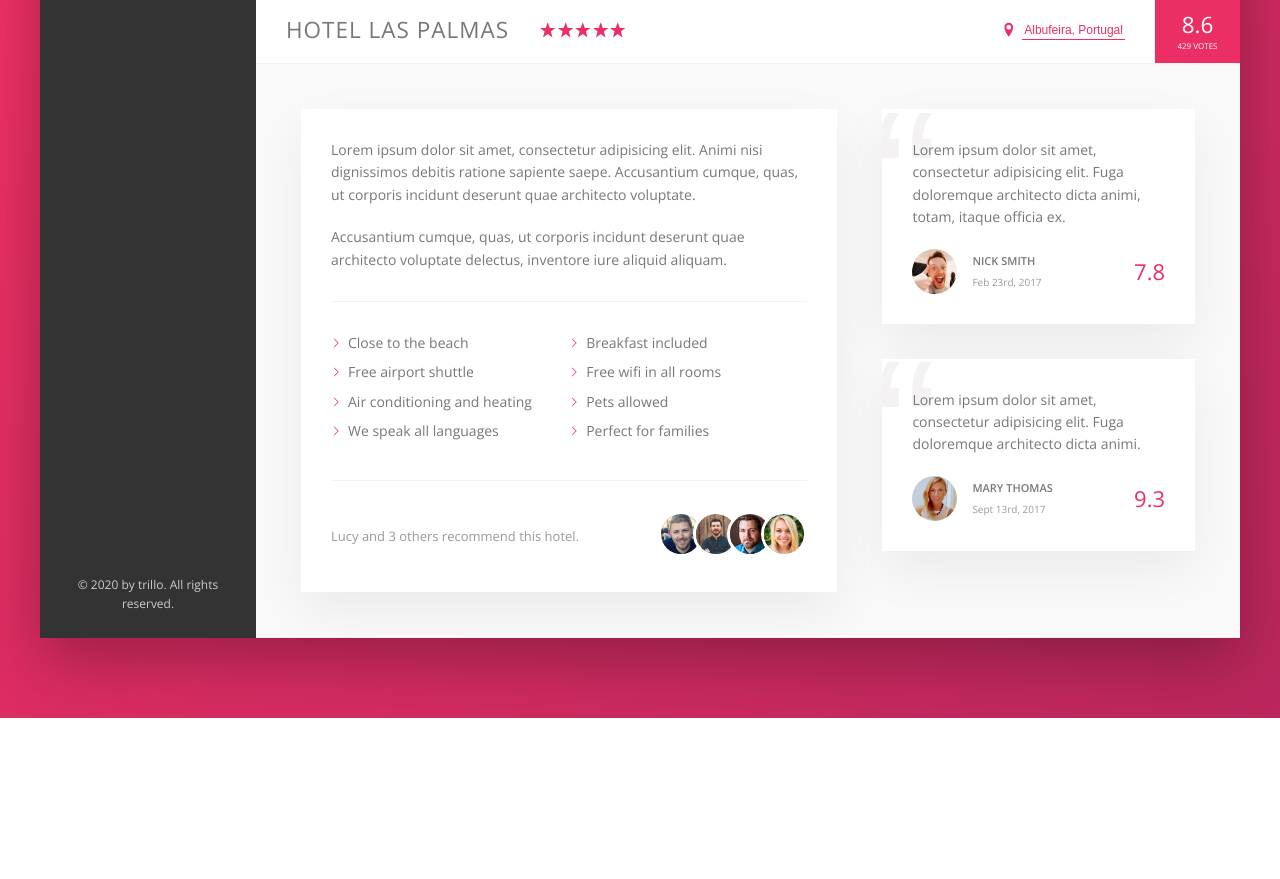
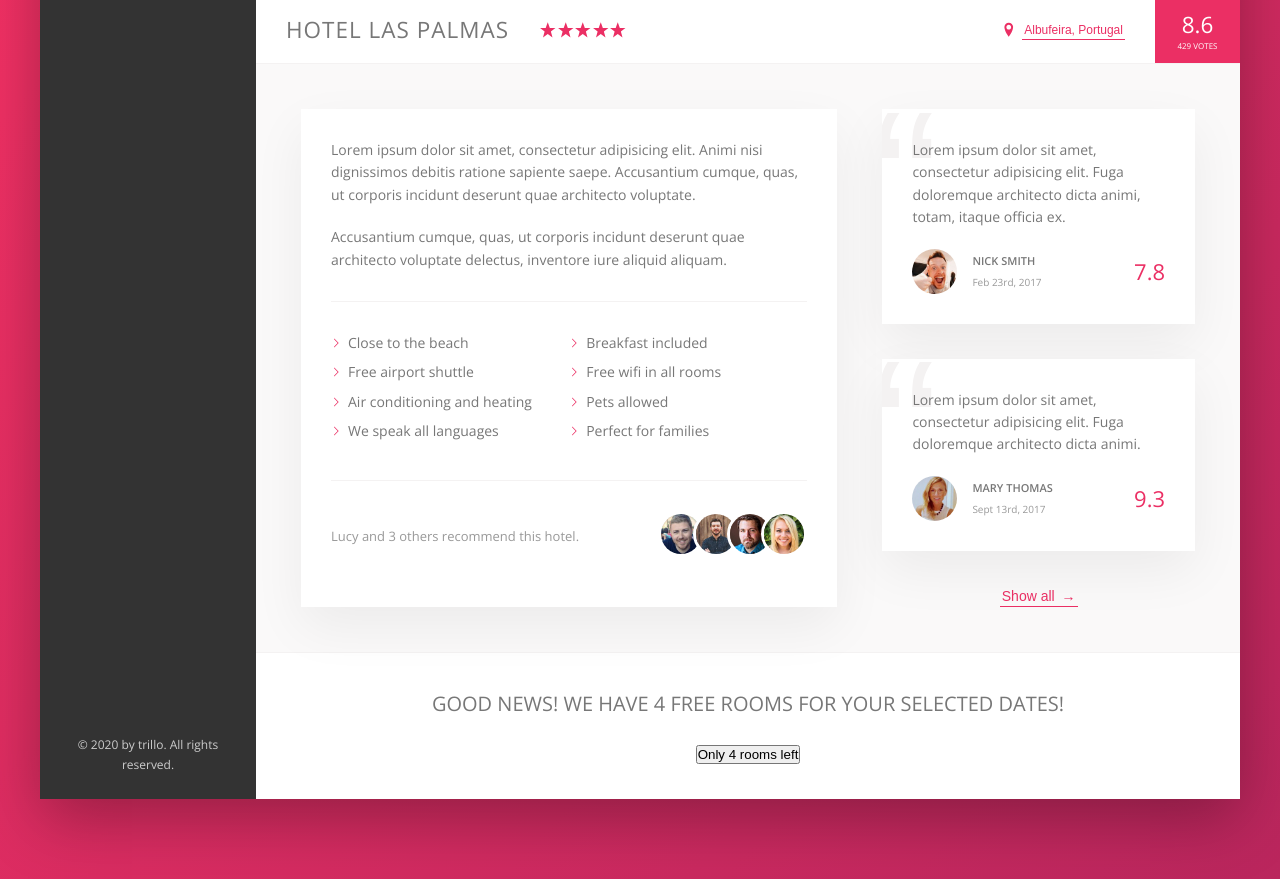
Before and after one commit to thmsbnrd/Trillo_starter, a website: page index.html in a window 1280 px wide. Shown: the part 538-1417 px from the top of the page. Before the commit the page ends 1256 px from the top, so only its background shows below. Drawn offline with nearby package versions, Linux system fonts and the light colour scheme.

Commit message:
added call to action section

```diff
--- a/index.html
+++ b/index.html
@@ -184,6 +184,7 @@
                                     <div class="review__rating">7.8</div>
                                 </figcaption>
                             </figure>
+
                             <figure class="review">
                                 <blockquote class="review__text">
                                     Lorem ipsum dolor sit amet, consectetur adipisicing elit. Fuga doloremque architecto dicta animi.
@@ -197,8 +198,23 @@
                                     <div class="review__rating">9.3</div>
                                 </figcaption>
                             </figure>
+
+                            <button class="btn-inline">
+                                Show all <span>&rarr;</span>
+                            </button>
                         </div>
+
                     </div>
+
+                    <div class="cta">
+                        <h2 class="cta__book-now">
+                            Good news! We have 4 free rooms for your selected dates!
+                        </h2>
+                        <button class="btn">
+                            Only 4 rooms left
+                        </button>
+                    </div>
+
                 </main>
             </div>
         </div>
--- a/sass/_components.scss
+++ b/sass/_components.scss
@@ -269,8 +269,17 @@
   cursor: pointer;
   transition: all 0.2s;
 
+  & span {
+    margin-left: 3px;
+    transition: margin-left 0.2s;
+  }
+
   &:hover {
     color: var(--color-grey-dark-1);
+
+    span {
+      margin-left: 8px;
+    }
   }
 
   &:focus {
@@ -429,3 +438,19 @@
     z-index: 1;
   }
 }
+
+/////// CALL TO ACTION ///////
+
+.cta {
+  padding: 3.5rem 0;
+  text-align: center;
+
+  &__book-now {
+    font-size: 2rem;
+    font-weight: 300;
+    text-transform: uppercase;
+    margin-bottom: 2.5rem;
+  }
+}
+
+/////// BUTTON SWITCH ///////
--- a/sass/_layout.scss
+++ b/sass/_layout.scss
@@ -55,4 +55,7 @@
 
 .user-reviews {
   flex: 1;
+  display: flex;
+  flex-direction: column;
+  align-items: center;
 }
```
Also changed, not shown: css/style.css.
